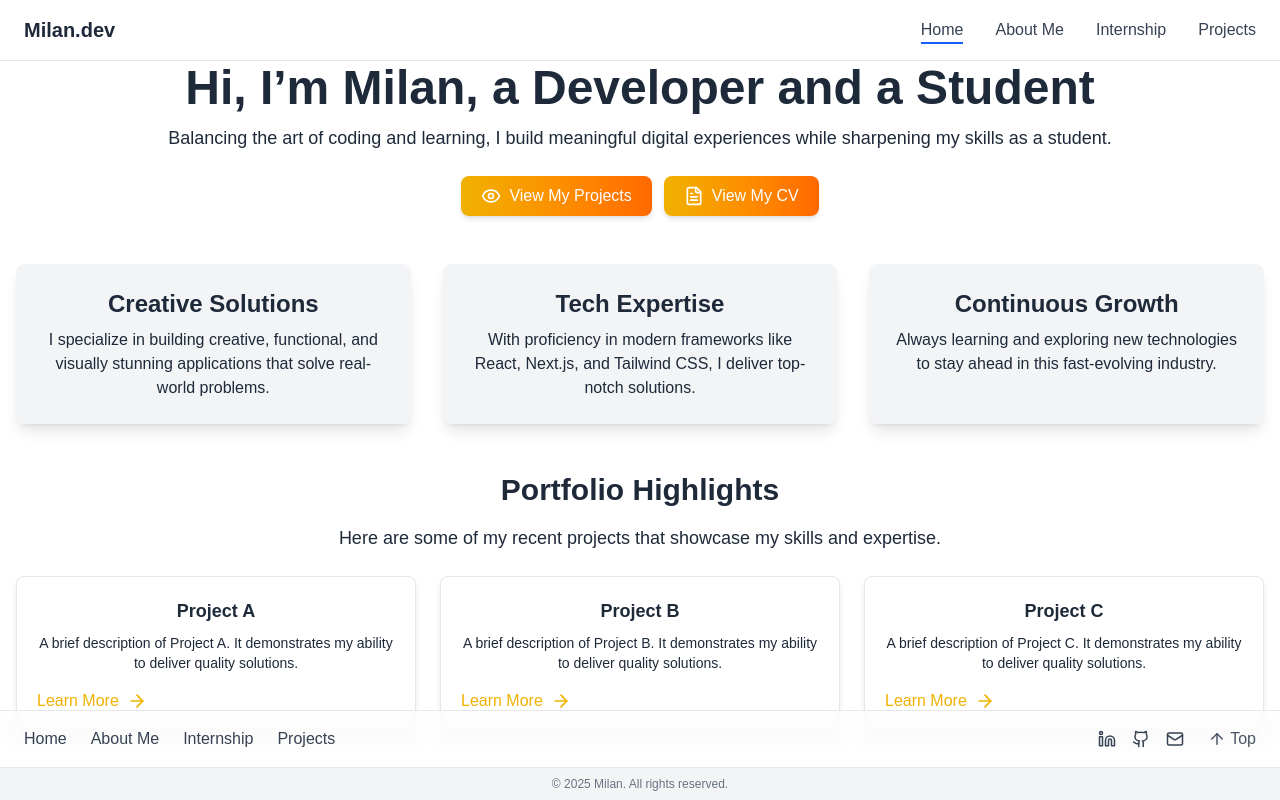
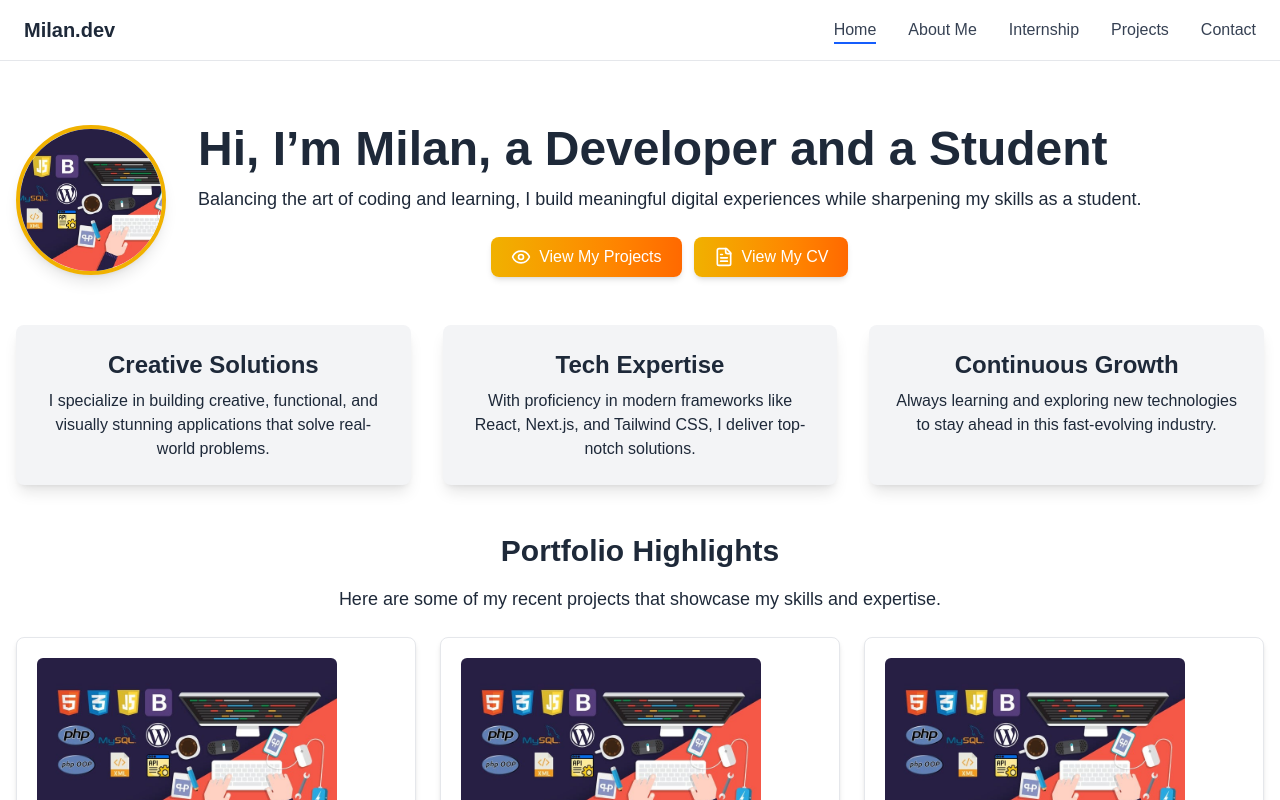
Before and after one commit to MilanReverendo/milan-portfolio, a Next.js app: page / in a window 1280 px wide. Shown: the top 800 px of the page. Built offline with nearby package versions, Linux system fonts and the light colour scheme.

Commit message:
profile pic en projecten toegevoegd en layout fatsoenlijk inorde

```diff
--- a/src/app/about/page.tsx
+++ b/src/app/about/page.tsx
@@ -53,7 +53,7 @@ export default function AboutMe() {
   ];
 
   return (
-    <section className="py-12 bg-gray-50 mb-6 pb-20 mt-4">
+    <section className="py-12 bg-gray-50 pb-20">
       {/* Header Section */}
       <motion.div
         initial={{ opacity: 0, y: -20 }}
--- a/src/app/internship/page.tsx
+++ b/src/app/internship/page.tsx
@@ -5,7 +5,7 @@ import DownloadButton from '@/components/DownloadButton';
 
 export default function Internship() {
   return (
-    <section className="py-12 bg-white min-h-screen mt-4 mb-9">
+    <section className="py-12 bg-white min-h-screen">
       {/* Header */}
       <motion.div
         initial={{ opacity: 0, y: -20 }}
--- a/src/app/layout.tsx
+++ b/src/app/layout.tsx
@@ -5,7 +5,7 @@ import Footer from '@/components/Footer';
 export default function RootLayout({ children }: { children: React.ReactNode }) {
   return (
     <html lang="en">
-      <body className="flex flex-col min-h-screen bg-white text-gray-900 text-base">
+      <body className="flex flex-col min-h-screen bg-white text-gray-900 text-base m-0">
         <Navbar />
         <main className="flex-grow">{children}</main>
         <Footer />
--- a/src/app/page.tsx
+++ b/src/app/page.tsx
@@ -1,8 +1,35 @@
 "use client";
-import React from "react";
+import React, { useState, useEffect } from "react";
 import { motion } from "framer-motion";
 import Link from "next/link";
-import { ArrowRight, FileText, Eye } from "lucide-react";
+import { ArrowRight, FileText, Eye, Linkedin, Github, Mail } from "lucide-react";
+import Image from "next/image";
+import { dummyProjects } from "./data/projects";
+
+// Animation variants for profile picture
+const profileVariants = {
+  hidden: { opacity: 0, scale: 0.8 },
+  visible: { opacity: 1, scale: 1, transition: { duration: 0.6, ease: "easeOut" } },
+  hover: { scale: 1.05, boxShadow: "0px 8px 20px rgba(0, 0, 0, 0.2)" },
+};
+
+// Animation variants for social icons
+const iconContainerVariants = {
+  hidden: { opacity: 0 },
+  visible: { opacity: 1, transition: { staggerChildren: 0.1 } },
+};
+
+const iconVariants = {
+  hidden: { opacity: 0, y: 10 },
+  visible: { opacity: 1, y: 0, transition: { duration: 0.3 } },
+};
+
+// Animation variants for project cards
+const cardVariants = {
+  hidden: { opacity: 0, y: 20 },
+  visible: { opacity: 1, y: 0, transition: { duration: 0.6 } },
+  hover: { scale: 1.03, boxShadow: "0px 5px 15px rgba(0, 0, 0, 0.1)" },
+};
 
 export default function HomePage() {
   type Highlight = {
@@ -28,19 +55,79 @@ export default function HomePage() {
     },
   ];
 
-  type Project = string;
+  // Select 3 random projects on the client side to avoid hydration mismatch
+  const [randomProjects, setRandomProjects] = useState<typeof dummyProjects>([]);
 
-  const portfolioProjects: Project[] = ["Project A", "Project B", "Project C"];
+  useEffect(() => {
+    const getRandomProjects = (projects: typeof dummyProjects, count: number) => {
+      const shuffled = [...projects].sort(() => 0.5 - Math.random());
+      return shuffled.slice(0, count);
+    };
+    setRandomProjects(getRandomProjects(dummyProjects, 3));
+  }, []);
 
   return (
-    <section className="bg-white text-gray-800 py-16 min-h-screen mb-9">
-      {/* Hero Section */}
+    <section className="bg-white text-gray-800 py-16">
+      {/* Hero Section with Profile Picture and Social Icons */}
       <motion.div
         initial={{ opacity: 0, y: -20 }}
         animate={{ opacity: 1, y: 0 }}
-        transition={{ duration: 0.6 }}
-        className="container mx-auto text-center mb-12"
+        transition={{ duration: 1 }}
+        className="container mx-auto mb-12 px-4"
       >
+        <div className="flex flex-col sm:flex-row items-center sm:items-start gap-6 sm:gap-8">
+          <motion.div
+            variants={profileVariants}
+            initial="hidden"
+            animate="visible"
+            className="relative w-[120px] h-[120px] sm:w-[150px] sm:h-[150px] flex-shrink-0"
+          >
+            <Image
+              src="/images/test.jpg"
+              alt="Milan's Profile Picture"
+              width={150}
+              height={150}
+              className="rounded-full border-4 border-yellow-500 shadow-lg w-full h-full object-cover"
+            />
+            <motion.div
+              className="absolute inset-0 rounded-full flex items-center justify-center"
+              variants={iconContainerVariants}
+              initial="hidden"
+              animate="hidden"
+              whileHover="visible"
+              transition={{ duration: 0.2 }}
+            >
+              <div className="absolute inset-0 bg-black bg-opacity-5 rounded-full" />
+              <div className="relative flex space-x-4">
+                <motion.a
+                  href="https://www.linkedin.com/in/your-linkedin-profile" // Replace with your LinkedIn URL
+                  target="_blank"
+                  rel="noopener noreferrer"
+                  variants={iconVariants}
+                  className="text-white hover:text-yellow-500"
+                >
+                  <Linkedin className="w-6 h-6" />
+                </motion.a>
+                <motion.a
+                  href="https://github.com/your-github-profile" // Replace with your GitHub URL
+                  target="_blank"
+                  rel="noopener noreferrer"
+                  variants={iconVariants}
+                  className="text-white hover:text-yellow-500"
+                >
+                  <Github className="w-6 h-6" />
+                </motion.a>
+                <motion.a
+                  href="mailto:your.email@example.com" // Replace with your email address
+                  variants={iconVariants}
+                  className="text-white hover:text-yellow-500"
+                >
+                  <Mail className="w-6 h-6" />
+                </motion.a>
+              </div>
+            </motion.div>
+          </motion.div>
+          <div className="text-center sm:text-left">
             <h1 className="text-4xl font-extrabold mb-3 sm:text-5xl">
               Hi, I’m Milan, a Developer and a Student
             </h1>
@@ -70,6 +157,8 @@ export default function HomePage() {
                 </motion.span>
               </Link>
             </div>
+          </div>
+        </div>
       </motion.div>
 
       {/* Highlights Section */}
@@ -96,23 +185,28 @@ export default function HomePage() {
           Here are some of my recent projects that showcase my skills and expertise.
         </p>
         <div className="grid grid-cols-1 md:grid-cols-3 gap-6">
-          {portfolioProjects.map((project, index) => (
+          {randomProjects.map((project, index) => (
             <motion.div
               key={index}
-              initial={{ opacity: 0, y: 20 }}
-              whileInView={{ opacity: 1, y: 0 }}
+              variants={cardVariants}
+              initial="hidden"
+              whileInView="visible"
+              whileHover="hover"
               viewport={{ once: true }}
-              transition={{ duration: 0.6 }}
-              className="bg-white border border-gray-200 rounded-lg shadow-md p-5"
+              className="bg-white border border-gray-200 rounded-lg shadow-md p-5 flex flex-col"
             >
-              <h4 className="text-lg font-semibold mb-2">{project}</h4>
-              <p className="text-sm mb-4">
-                A brief description of {project}. It demonstrates my ability to deliver quality
-                solutions.
-              </p>
+              <Image
+                src={project.imageUrl}
+                alt={project.title}
+                width={300}
+                height={200}
+                className="rounded-md mb-4 object-cover"
+              />
+              <h4 className="text-lg font-semibold mb-2">{project.title}</h4>
+              <p className="text-sm mb-4 flex-grow">{project.description}</p>
               <Link
-                href={`/projects/${project.toLowerCase().replace(/\s+/g, "-")}`}
-                className="flex items-center space-x-2 text-yellow-500 font-medium hover:underline"
+                href={project.link}
+                className="flex items-center space-x-2 text-yellow-500 font-medium hover:underline mt-auto"
               >
                 <span>Learn More</span>
                 <ArrowRight className="w-5 h-5" />
--- a/src/app/projects/page.tsx
+++ b/src/app/projects/page.tsx
@@ -6,7 +6,7 @@ import { dummyProjects } from '../data/projects';
 
 export default function Projects() {
   return (
-    <section className="py-12 bg-gray-50 min-h-screen mt-4 mb-9">
+    <section className="min-h-screen bg-white py-12">
       <motion.div
         initial={{ opacity: 0, y: 20 }}
         animate={{ opacity: 1, y: 0 }}
@@ -19,7 +19,7 @@ export default function Projects() {
         </p>
       </motion.div>
 
-      <div className="container mx-auto px-4 grid gap-6 grid-cols-1 sm:grid-cols-2 lg:grid-cols-3">
+      <div className="container mx-auto px-4 grid gap-6 grid-cols-1 sm:grid-cols-2 lg:grid-cols-3 pb-12">
         {dummyProjects.map((project, index) => (
           <ProjectCard
             key={index}
--- a/src/components/Footer.tsx
+++ b/src/components/Footer.tsx
@@ -16,7 +16,7 @@ const footerVariants = {
 };
 
 const Footer: React.FC = () => (
-  <footer className="fixed bottom-0 w-full backdrop-blur bg-white/30 border-t border-gray-200 z-40">
+  <footer className="w-full bg-white border-t border-gray-200 z-40">
     <motion.div
       initial="hidden"
       whileInView="visible"
@@ -68,8 +68,8 @@ const Footer: React.FC = () => (
     </motion.div>
 
     {/* Bottom Bar */}
-    <div className="bg-gray-100 bg-opacity-50 border-t border-gray-200 py-2">
-      <p className="text-center text-xs text-gray-500">&copy; {new Date().getFullYear()} Milan. All rights reserved.</p>
+    <div className="bg-gray-100 py-2">
+      <p className="text-center text-xs text-gray-500">© {new Date().getFullYear()} Milan. All rights reserved.</p>
     </div>
   </footer>
 );
--- a/src/components/Navbar.tsx
+++ b/src/components/Navbar.tsx
@@ -15,6 +15,7 @@ const navItems: NavItem[] = [
   { label: "About Me", href: "/about" },
   { label: "Internship", href: "/internship" },
   { label: "Projects", href: "/projects" },
+  { label: "Contact", href: "/contact" },
 ];
 
 const linkVariants = {
@@ -32,7 +33,7 @@ const Navbar: React.FC = () => {
   const pathname = usePathname();
 
   return (
-    <header className="fixed top-0 w-full z-50 backdrop-blur bg-white/40 border-b border-gray-200">
+    <header className="sticky top-0 w-full z-50 bg-white border-b border-gray-200">
       <div className="container mx-auto flex items-center justify-between px-6 py-4">
         {/* Logo */}
         <motion.div
@@ -64,7 +65,6 @@ const Navbar: React.FC = () => {
                     {item.label}
                   </motion.span>
                 </Link>
-                {/* Active underline */}
                 <AnimatePresence>
                   {isActive && (
                     <motion.span
@@ -100,7 +100,7 @@ const Navbar: React.FC = () => {
             animate={{ height: "auto", opacity: 1 }}
             exit={{ height: 0, opacity: 0 }}
             transition={{ duration: 0.3 }}
-            className="lg:hidden bg-white/90 backdrop-blur border-t border-gray-200"
+            className="lg:hidden bg-white border-t border-gray-200"
           >
             <nav className="flex flex-col items-center py-4 space-y-4">
               {navItems.map((item) => {
```
Lines whose indentation alone changed are shown as unchanged.
